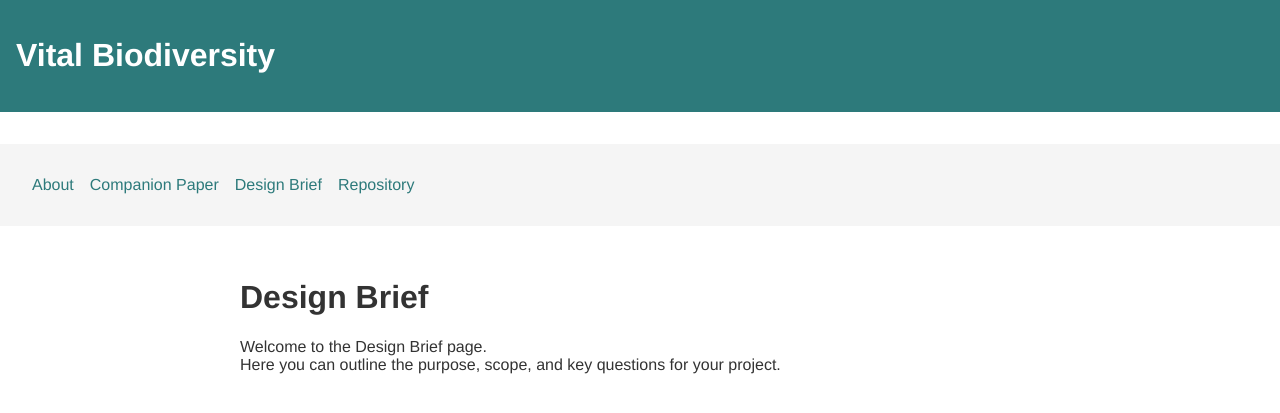
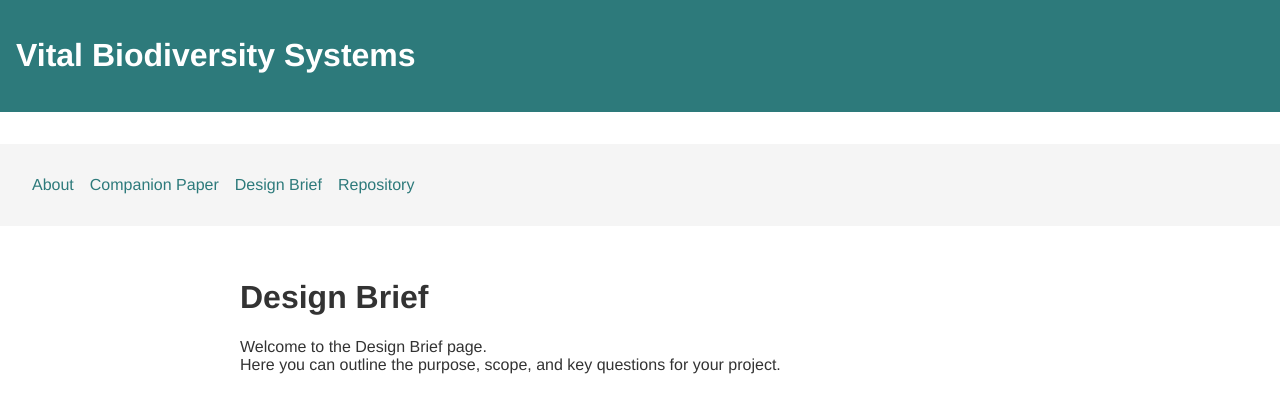
Before and after one commit to vitalbiodiversity/vitalbiodiversity.github.io, a Jekyll site: the page built from index.md, in a window 1280 px wide. Shown: the top 413 px of the page. Built offline with Jekyll 4.4.1, drawn with Linux system fonts in a browser that asks for light colours.

Commit message:
Update _config.yml

```diff
--- a/_config.yml
+++ b/_config.yml
@@ -1,4 +1,4 @@
-title: Vital Biodiversity
+title: Vital Biodiversity Systems
 theme: jekyll-theme-minimal
 
 # Navigation (sidebar)
```
